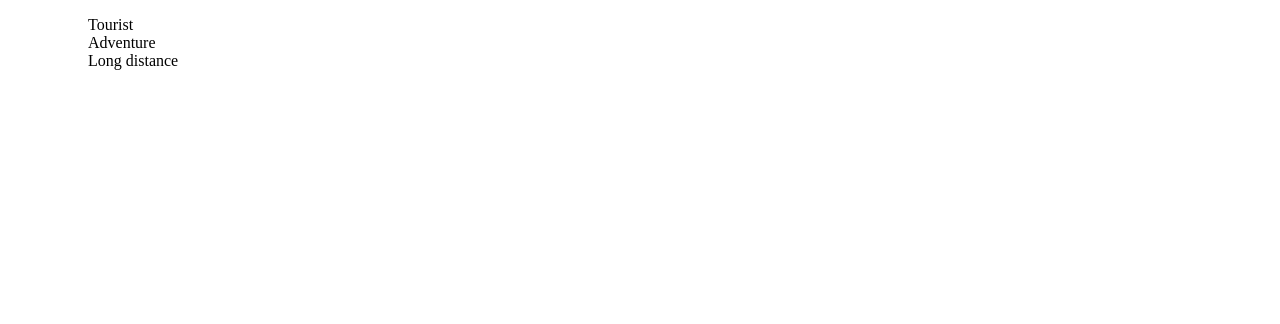
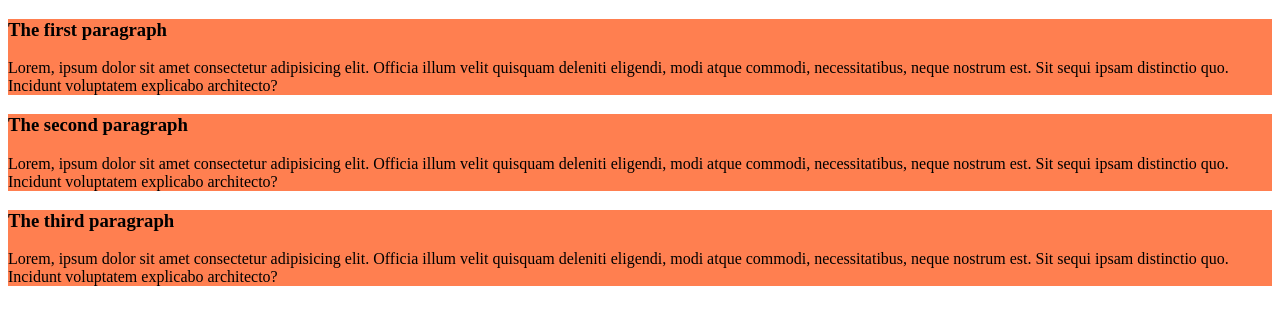
Before and after one commit to shawonvai25/my-second-project, a plain HTML site: page index.html in a window 1280 px wide. Drawn offline with Linux system fonts and the light colour scheme; files that its build step writes are made by us from their sources.

Commit message:
added new info

```diff
--- a/index.html
+++ b/index.html
@@ -4,18 +4,35 @@
     <meta charset="UTF-8" />
     <meta name="viewport" content="width=device-width, initial-scale=1.0" />
     <title>My second project</title>
+    <link rel="stylesheet" href="blog.css" />
   </head>
   <body>
-    <ol>
-      <ul>
-        Tourist
-      </ul>
-      <ul>
-        Adventure
-      </ul>
-      <ul>
-        Long distance
-      </ul>
-    </ol>
+    <div>
+      <h3>The first paragraph</h3>
+      <p>
+        Lorem, ipsum dolor sit amet consectetur adipisicing elit. Officia illum
+        velit quisquam deleniti eligendi, modi atque commodi, necessitatibus,
+        neque nostrum est. Sit sequi ipsam distinctio quo. Incidunt voluptatem
+        explicabo architecto?
+      </p>
+    </div>
+    <div>
+      <h3>The second paragraph</h3>
+      <p>
+        Lorem, ipsum dolor sit amet consectetur adipisicing elit. Officia illum
+        velit quisquam deleniti eligendi, modi atque commodi, necessitatibus,
+        neque nostrum est. Sit sequi ipsam distinctio quo. Incidunt voluptatem
+        explicabo architecto?
+      </p>
+    </div>
+    <div>
+      <h3>The third paragraph</h3>
+      <p>
+        Lorem, ipsum dolor sit amet consectetur adipisicing elit. Officia illum
+        velit quisquam deleniti eligendi, modi atque commodi, necessitatibus,
+        neque nostrum est. Sit sequi ipsam distinctio quo. Incidunt voluptatem
+        explicabo architecto?
+      </p>
+    </div>
   </body>
 </html>
--- /dev/null
+++ b/styles/blog.css
@@ -0,0 +1,3 @@
+div {
+  background-color: coral;
+}
```
